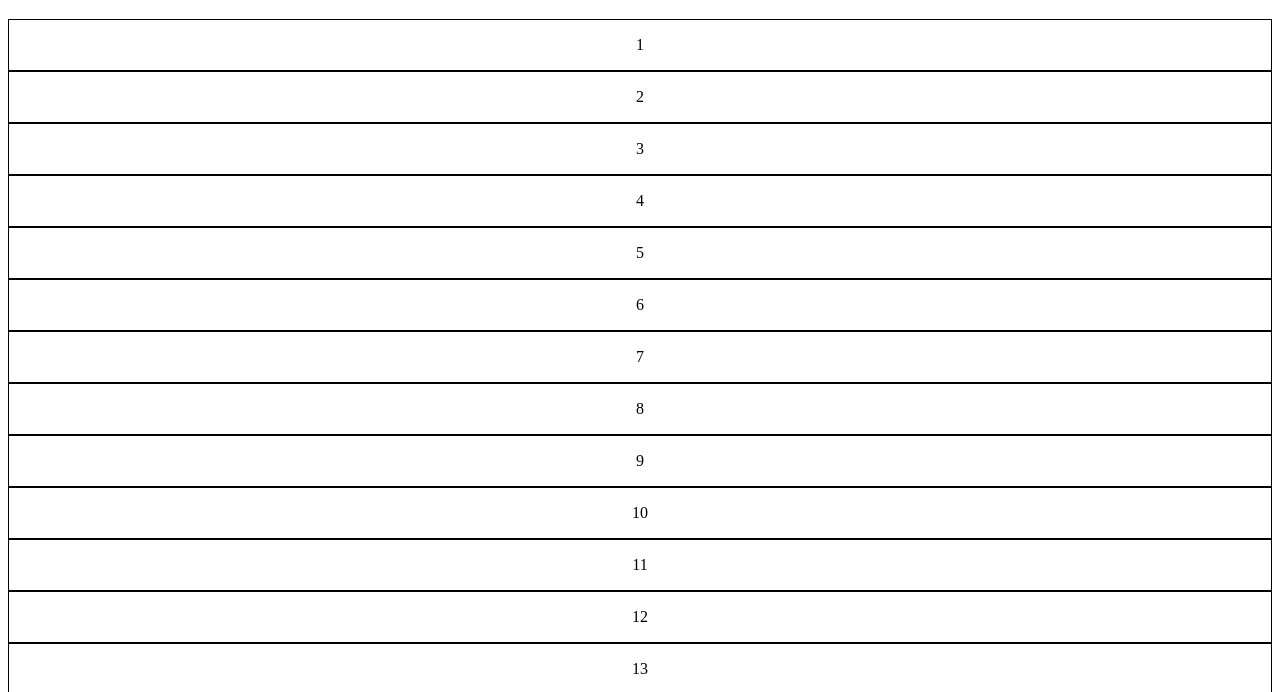
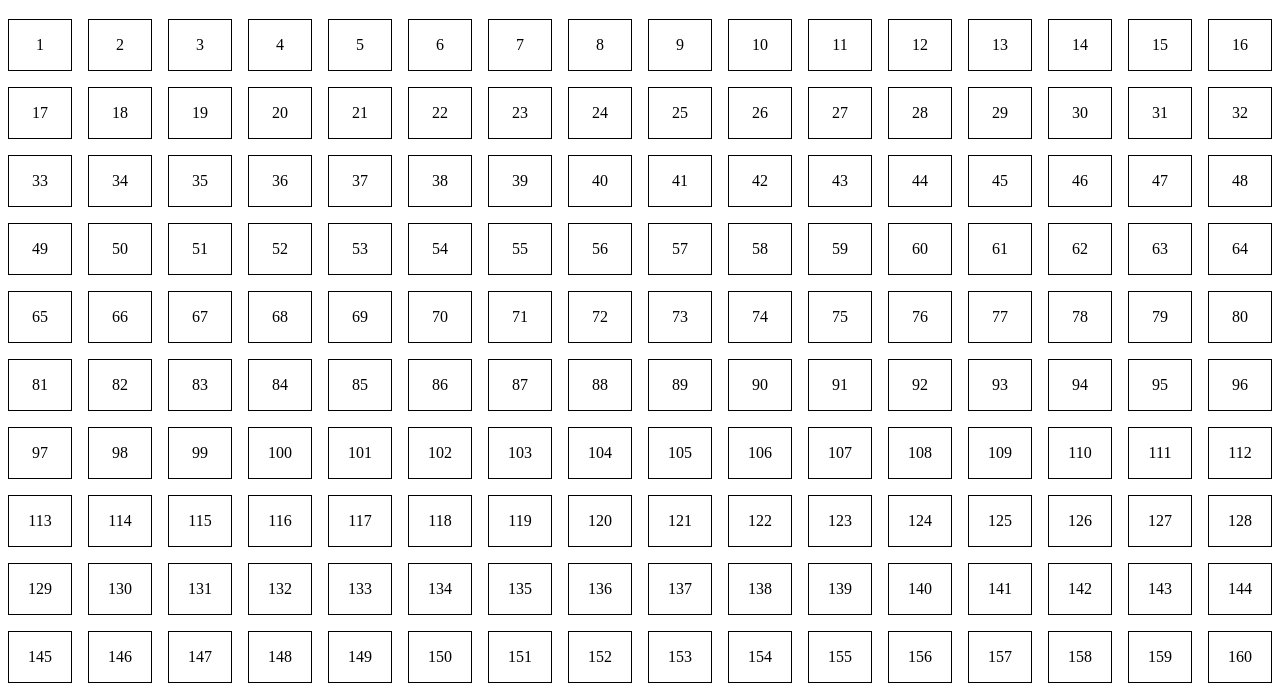
Before and after one commit to larrylovestein1/EtchaSketch, a plain HTML site: page index.html in a window 1280 px wide. Shown: the part 61-753 px from the top of the page. Drawn offline with Linux system fonts and the light colour scheme.

Commit message:
I had to rework essentially the same function in my js to create the grid. I think a var was wrong in the loop iteration. I also changed the styling sheets and am happy with the current layout. Will compact and clean up next

```diff
--- a/index.html
+++ b/index.html
@@ -10,7 +10,7 @@
 </head>
 <body>
     <h1>Etch-A-Sketch!</h1>
-    <div id="gridContainer"></div>
+    <div id="container"></div>
 
 </body>
 </html>
--- a/jsstyles.js
+++ b/jsstyles.js
@@ -1,13 +1,13 @@
-const gridContainer = document.getElementById("gridContainer");
+const container = document.getElementById("container");
 
-//function to make both rows and columns
-function makeRows(rows, cols) {
-  gridContainer.style.setProperty('--grid-rows' , rows);
-  gridContainer.style.setProperty('--grid-cols' , cols);
-  for (c = 0; c < (rows * cols); c++) {
+//makes rows
+function makeRows(rows,cols) {
+  container.style.setProperty('--grid-rows', rows);
+  container.style.setProperty('--grid-cols', cols);
+  for (i = 0; i < (rows * cols); i++) {
     let cell = document.createElement("div");
-    cell.innerText = (c + 1);
-    gridContainer.appendChild(cell).className = "grid-item";
+    cell.innerText = (i + 1);
+    container.appendChild(cell).className = "grid-item";
   };
 };
 
--- a/styles.css
+++ b/styles.css
@@ -14,5 +14,4 @@
     padding: 1em;
     border: 1px solid black;
     text-align: center;
-
 }
```
